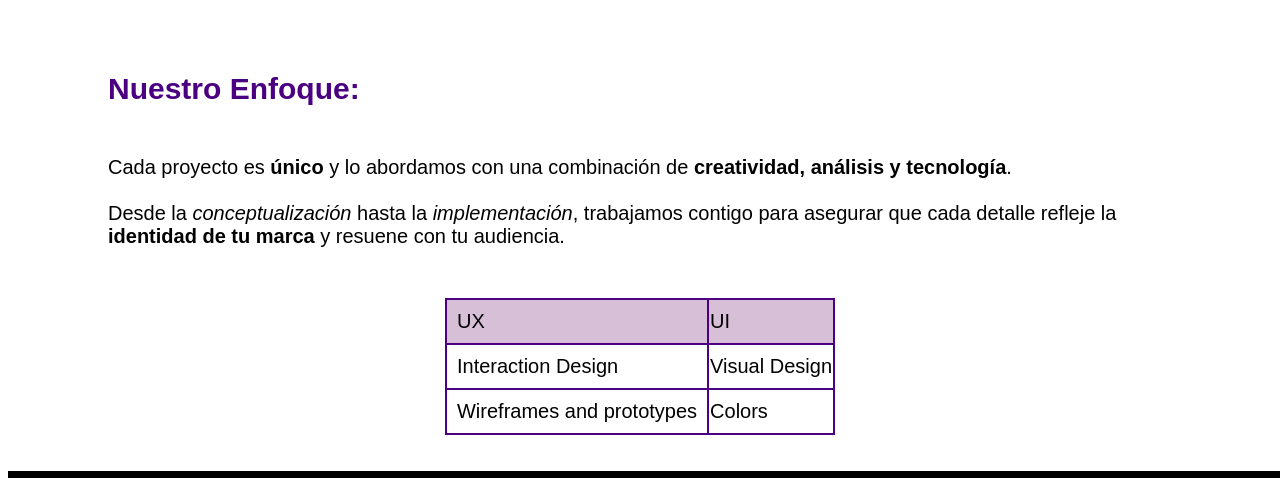
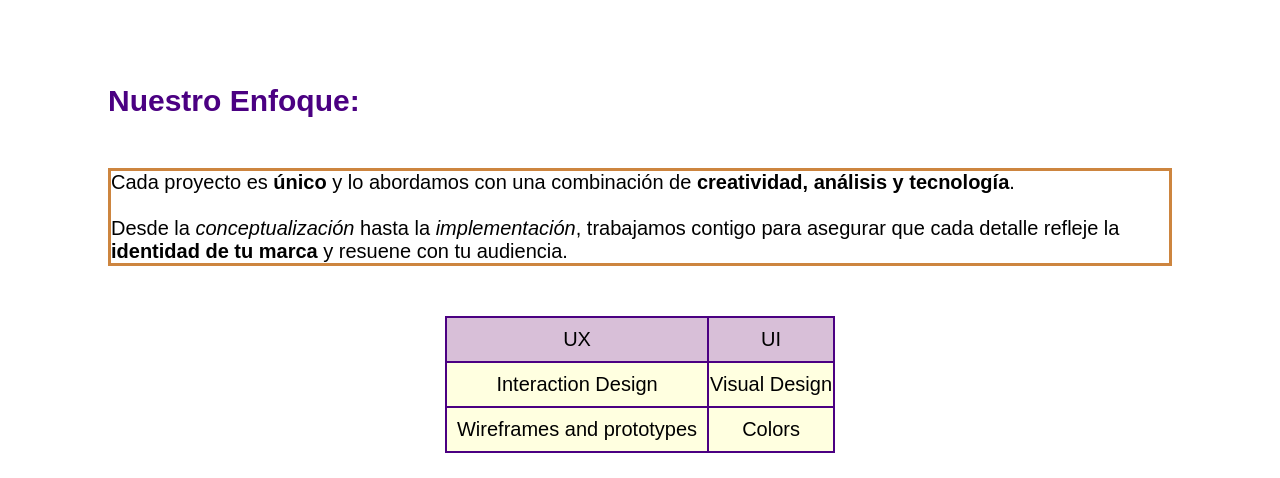
Before and after one commit to EstherHigueruela/webUX, a plain HTML site: page index.html in a window 1280 px wide. Shown: the part 988-1466 px from the top of the page. Drawn offline with Linux system fonts and the light colour scheme.

Commit message:
Update index.html

```diff
--- a/index.html
+++ b/index.html
@@ -1,4 +1,8 @@
 <html>
+    <head>
+        <title>Web UX</title>
+        <link rel="stylesheet" href="style.css"/>
+    </head>
     <body style="font-family:sans-serif; display: flex; flex-direction: column;">
 
         <header style="background: indigo; width: 100%; padding: 10px; color: white;">
```
